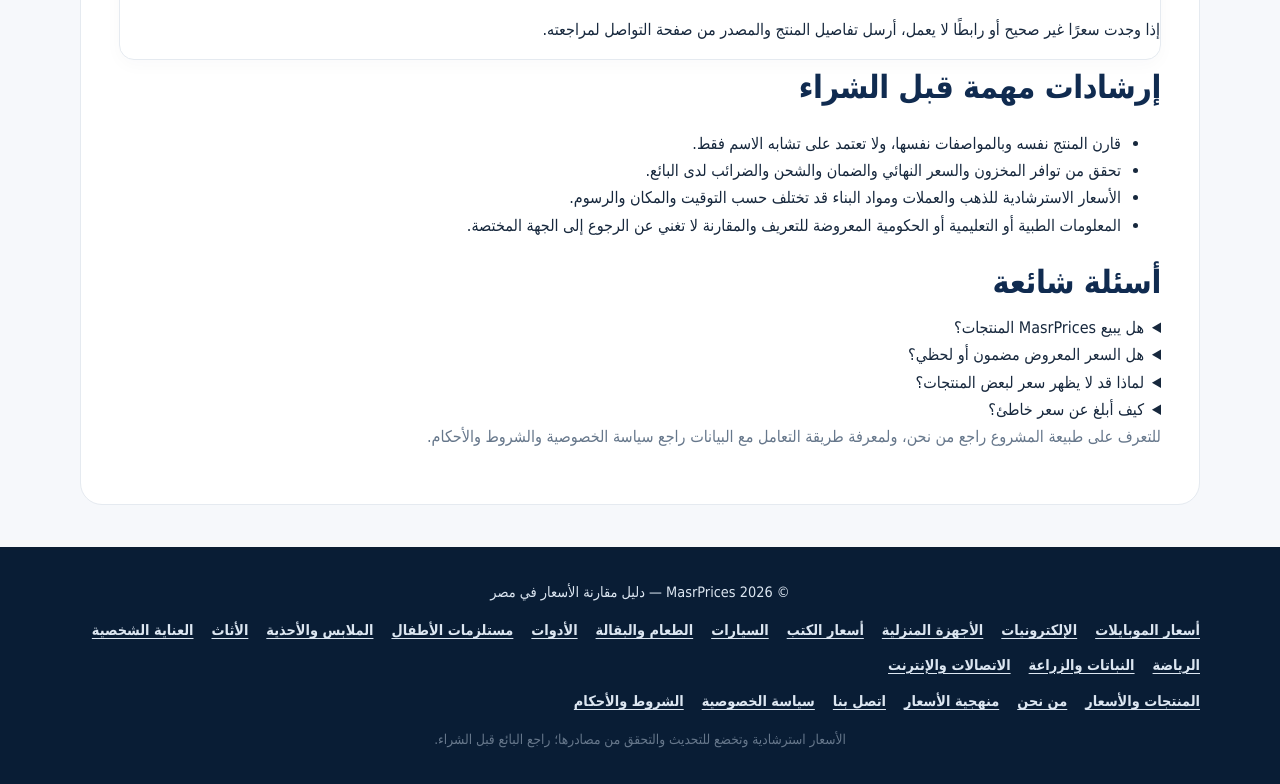
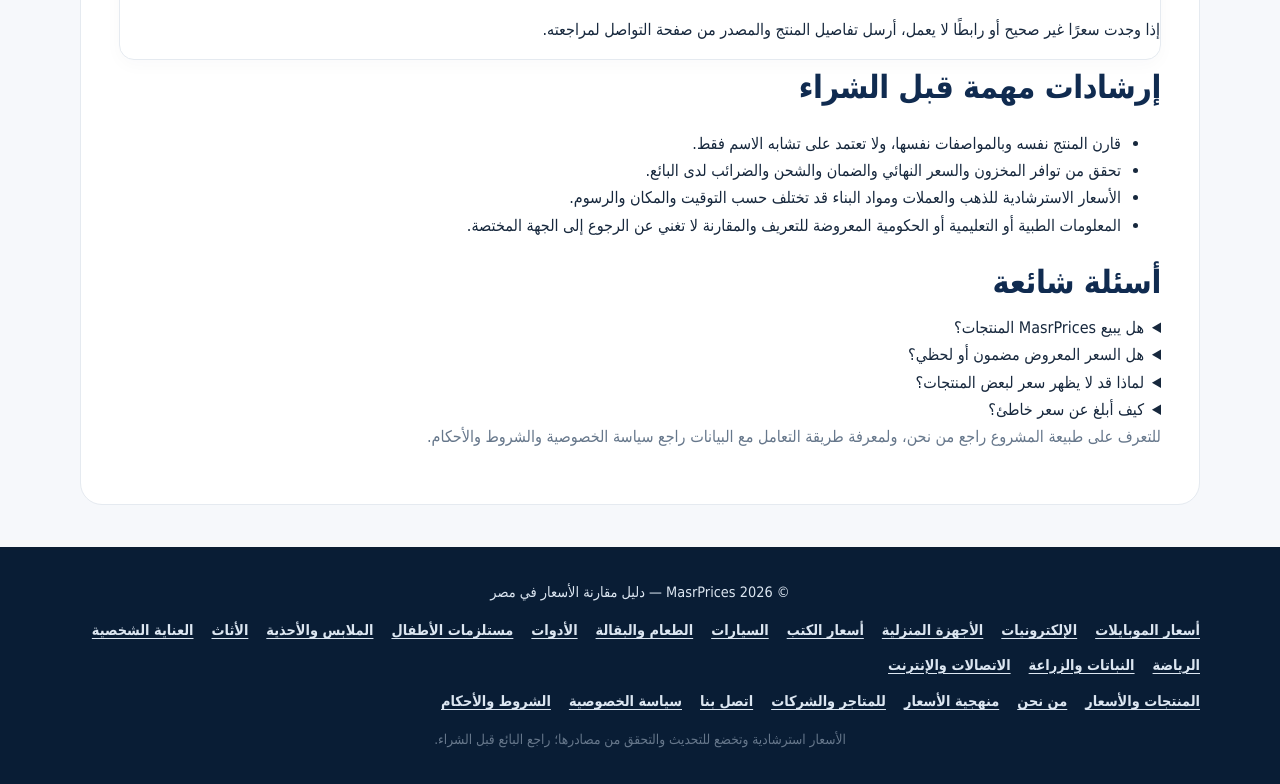
Before and after one commit to keromary044-jpg/masrprices, a plain HTML site: page index.html in a window 1280 px wide. Shown: the part 3162-3946 px from the top of the page. Drawn offline with Linux system fonts and the light colour scheme; no server answers.

Commit message:
Link merchant partnership page from homepage

```diff
--- a/index.html
+++ b/index.html
@@ -595,7 +595,7 @@
       <details><summary>كيف أبلغ عن سعر خاطئ؟</summary><p>استخدم صفحة <a href="contact.html">اتصل بنا</a> وأرسل اسم المنتج والسعر الصحيح ورابط المصدر إن توفر.</p></details>
       <p>للتعرف على طبيعة المشروع راجع <a href="about.html">من نحن</a>، ولمعرفة طريقة التعامل مع البيانات راجع <a href="privacy.html">سياسة الخصوصية</a> و<a href="terms.html">الشروط والأحكام</a>.</p>
     </section>
-    <footer><div class="container"><p>© 2026 MasrPrices — دليل مقارنة الأسعار في مصر</p><nav class="footer-links" aria-label="الأقسام الرئيسية"><a href="/category/phones/">أسعار الموبايلات</a><a href="/category/electronics/">الإلكترونيات</a><a href="/category/home-appliances/">الأجهزة المنزلية</a><a href="/category/books/">أسعار الكتب</a><a href="/category/cars/">السيارات</a><a href="/category/groceries/">الطعام والبقالة</a><a href="/category/tools/">الأدوات</a><a href="/category/baby/">مستلزمات الأطفال</a><a href="/category/clothing/">الملابس والأحذية</a><a href="/category/furniture/">الأثاث</a><a href="/category/personal-care/">العناية الشخصية</a><a href="/category/sports/">الرياضة</a><a href="/category/plants/">النباتات والزراعة</a><a href="/category/telecom/">الاتصالات والإنترنت</a></nav><nav class="footer-links" aria-label="روابط الموقع"><a href="products/">المنتجات والأسعار</a><a href="about.html">من نحن</a><a href="methodology.html">منهجية الأسعار</a><a href="contact.html">اتصل بنا</a><a href="privacy.html">سياسة الخصوصية</a><a href="terms.html">الشروط والأحكام</a></nav><p class="footer-note">الأسعار استرشادية وتخضع للتحديث والتحقق من مصادرها؛ راجع البائع قبل الشراء.</p></div></footer>
+    <footer><div class="container"><p>© 2026 MasrPrices — دليل مقارنة الأسعار في مصر</p><nav class="footer-links" aria-label="الأقسام الرئيسية"><a href="/category/phones/">أسعار الموبايلات</a><a href="/category/electronics/">الإلكترونيات</a><a href="/category/home-appliances/">الأجهزة المنزلية</a><a href="/category/books/">أسعار الكتب</a><a href="/category/cars/">السيارات</a><a href="/category/groceries/">الطعام والبقالة</a><a href="/category/tools/">الأدوات</a><a href="/category/baby/">مستلزمات الأطفال</a><a href="/category/clothing/">الملابس والأحذية</a><a href="/category/furniture/">الأثاث</a><a href="/category/personal-care/">العناية الشخصية</a><a href="/category/sports/">الرياضة</a><a href="/category/plants/">النباتات والزراعة</a><a href="/category/telecom/">الاتصالات والإنترنت</a></nav><nav class="footer-links" aria-label="روابط الموقع"><a href="products/">المنتجات والأسعار</a><a href="about.html">من نحن</a><a href="methodology.html">منهجية الأسعار</a><a href="partners.html">للمتاجر والشركات</a><a href="contact.html">اتصل بنا</a><a href="privacy.html">سياسة الخصوصية</a><a href="terms.html">الشروط والأحكام</a></nav><p class="footer-note">الأسعار استرشادية وتخضع للتحديث والتحقق من مصادرها؛ راجع البائع قبل الشراء.</p></div></footer>
 
 
   <script src="app.js?v=global-currency-7"></script>
```
